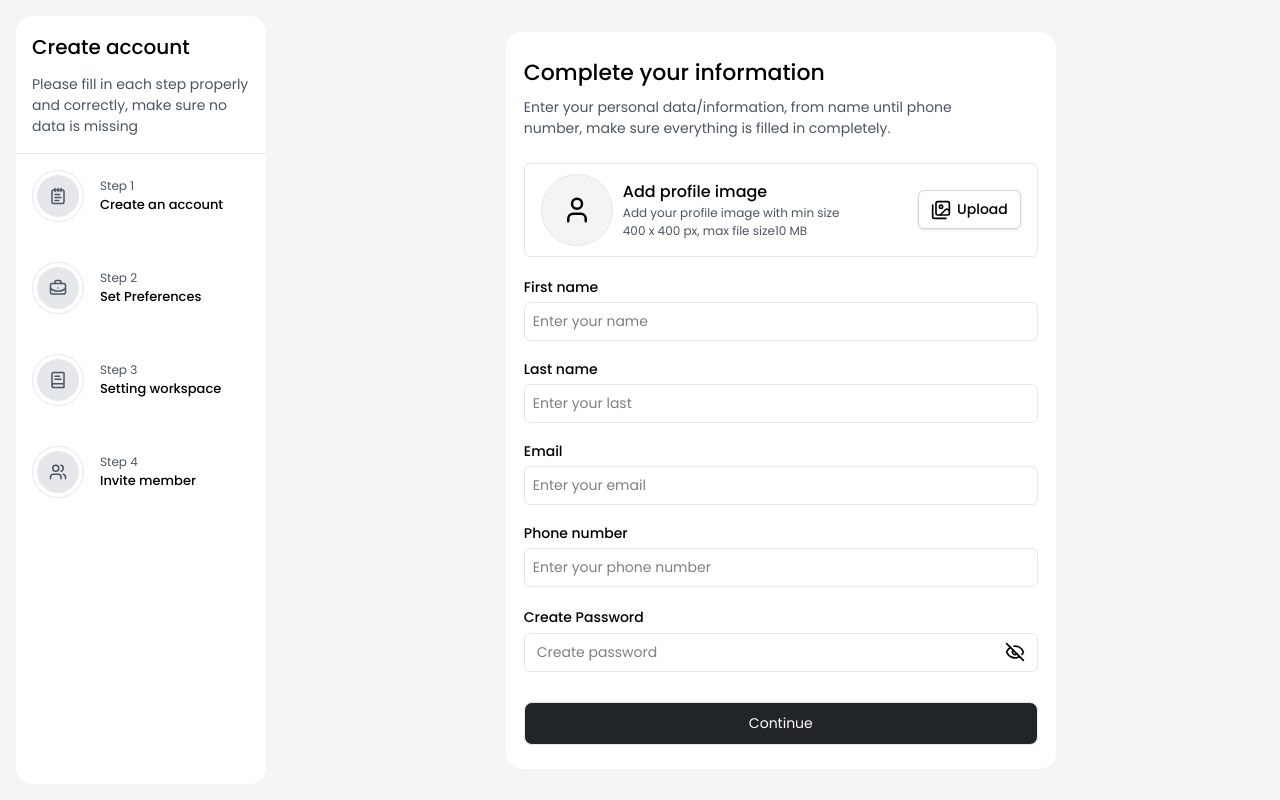
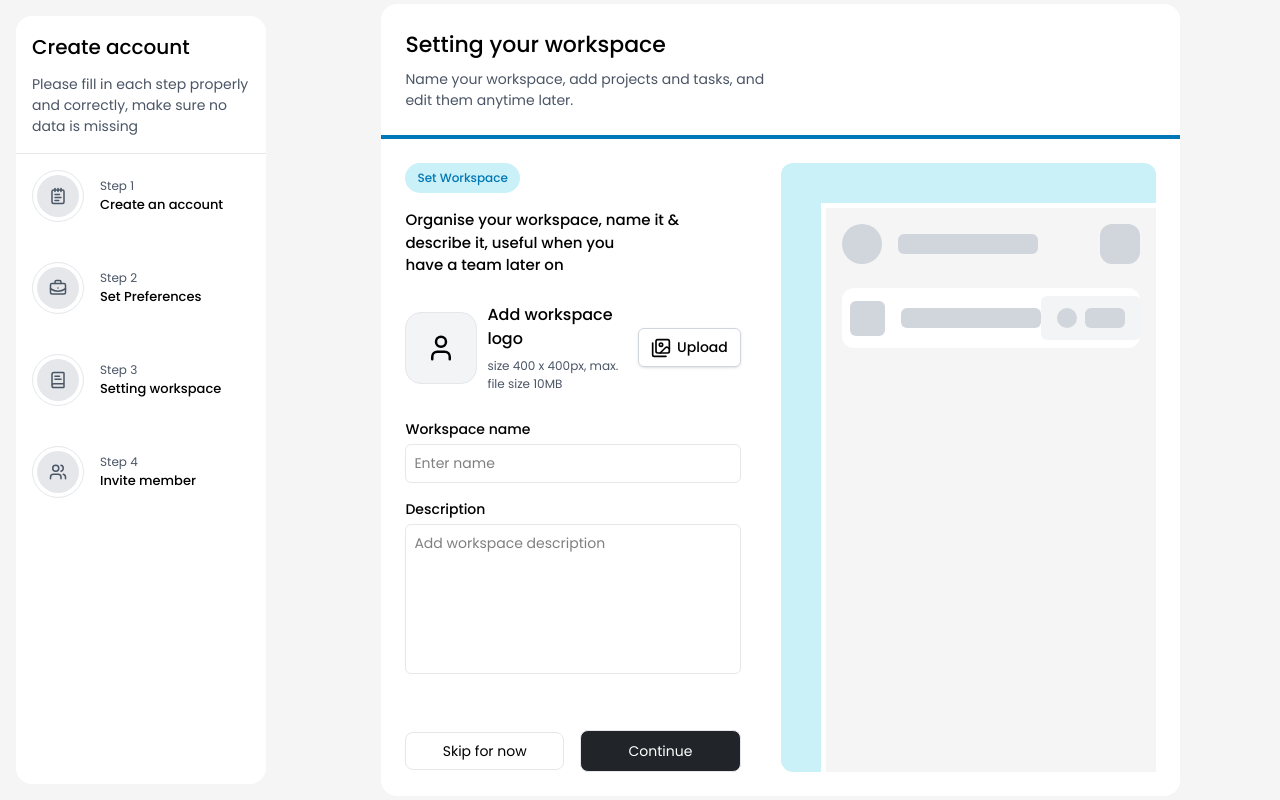
Before and after one commit to sanjay50986/Task-Orbit, a React (Vite) app in the folder Frontend/: page /auth/create-profile in a window 1280 px wide. Built offline with nearby package versions, Linux system fonts and the light colour scheme.

Commit message:
make workspace

```diff
--- a/Frontend/src/pages/auth/register/RightSlider.jsx
+++ b/Frontend/src/pages/auth/register/RightSlider.jsx
@@ -1,6 +1,8 @@
 import ProgressSidebar from '@/components/auth/ProgressSidebar'
 import React from 'react'
 import StepProfileInfo from './StepProfileInfo'
+import SetupCompanyInfo from './SetupCompanyInfo'
+import SetupWorkspace from './SetupWorkspace'
 
 const rightSlider = () => {
   return (
@@ -10,7 +12,7 @@ const rightSlider = () => {
       </div>
 
       <div className="w-[80%] flex items-center justify-center">
-        <StepProfileInfo/>
+        <SetupWorkspace/>
       </div>
     </div>
   )
--- /dev/null
+++ b/Frontend/src/pages/auth/register/SetupCompanyInfo.jsx
@@ -0,0 +1,53 @@
+import TextInput from '@/components/textInput/TextInput'
+import { Eye, EyeOff, Images, User } from 'lucide-react'
+import React, { useState } from 'react'
+
+const SetupCompanyInfo = () => {
+
+    const [showPassword, setShowPassword] = useState(false)
+  return (
+     <div className='bg-white p-4 rounded-2xl space-y-2 lg:w-[550px] sm:w-[450px] py-6 px-4.5' >
+            <h1 className='text-[22px] font-medium '>Tell about yourself</h1>
+            <p className='text-gray-600  text-[14px]'>Share some details about yourself like your role, work, etc, and your preferences to personalize your experience</p>
+
+            <div className='space-y-4.5 mt-5'>
+                <TextInput
+                    label="Company/organization"
+                    placeholder="Enter name"
+                    type="text"
+                />
+
+                <TextInput
+                    label="Industry/field"
+                    placeholder="Select company type"
+                    type="text"
+                />
+
+                <TextInput
+                    label="Your role"
+                    placeholder="Select role"
+                    type="email"
+                />
+
+                <TextInput
+                    label="Your work"
+                    placeholder="Select work"
+                    type="text"
+                />
+
+                <button className='secondary-btn text-white mt-3'>
+                    Continue
+                </button>
+
+                 <button className='primary-btn text-black'>
+                    Skip for now
+                </button>
+
+            </div>
+
+
+        </div>
+  )
+}
+
+export default SetupCompanyInfo
--- /dev/null
+++ b/Frontend/src/pages/auth/register/SetupWorkspace.jsx
@@ -0,0 +1,108 @@
+import TextInput from '@/components/textInput/TextInput'
+import { Images, User } from 'lucide-react'
+import React from 'react'
+
+const SetupWorkspace = () => {
+    return (
+        <div className="bg-white rounded-2xl w-[80%] mx-auto">
+            <div className='p-6'>
+                <h1 className='text-[22px] font-medium '>Setting your workspace</h1>
+                <p className='text-gray-600  text-[14px] pt-2'>Name your workspace, add projects and tasks, and <br /> edit them anytime later.</p>
+            </div>
+
+
+            {/* Divider */}
+            <div className="w-full h-1 bg-[#0077B6]" />
+
+            <div className="p-6 flex flex-col md:flex-row gap-6 md:gap-10">
+                {/*------Left---------*/}
+                <div className="md:w-1/2 space-y-2">
+                    <div className="bg-[#CAF0F8] px-3 py-1.5 rounded-3xl inline-block">
+                        <h2 className="text-[12px] font-medium text-[#0077B6]">Set Workspace</h2>
+                    </div>
+
+                    <h1 className='text-[15px] font-medium pt-2'>Organise your workspace, name it & describe it, useful when you <br />  have a team later on</h1>
+
+                    <div className='py-2.5 rounded-md flex items-center  justify-between mt-4 mb-4'>
+                        <div className='flex gap-2.5 items-center'>
+                            <div className='bg-gray-100 rounded-2xl p-5 border border-gray-200 '>
+                                <User className='w-[30px] h-[30px]' />
+                            </div>
+
+                            <div>
+                                <h1 className='text-[16px] font-medium pb-1.5'>Add workspace logo</h1>
+                                <p className='text-gray-600  text-[12px] '>size 400 x 400px, max.</p>
+                                <p className='text-gray-600  text-[12px]'>file size 10MB</p>
+                            </div>
+                        </div>
+
+                        <button className='flex items-center gap-1.5 border border-gray-300 p-2 rounded-md px-3 cursor-pointer shadow'>
+                            <Images className='w-[20px] h-[20px]' />
+                            <span className='font-medium text-[14px]'>Upload</span>
+                        </button>
+                    </div>
+
+                    <TextInput
+                        label="Workspace name"
+                        placeholder="Enter name"
+                        type="text"
+                    />
+
+                    <div className='flex flex-col mt-4'>
+                        <label className='font-medium text-[14px]'>Description</label>
+                        <textarea
+                            className='border border-gray-200 p-2 rounded-md outline-none mt-1 text-[14px] h-[150px] resize-none'
+                            placeholder='Add workspace description'
+                        />
+                    </div>
+
+                    <div className='flex justify-between items-center gap-4 mt-14'>
+
+                        <button className='primary-btn text-black px-4 py-2 text-sm'>
+                            Skip for now
+                        </button>
+
+                        <button className='secondary-btn text-white px-4 py-2 text-sm'>
+                            Continue
+                        </button>
+                    </div>
+
+                </div>
+
+                {/*------Right---------*/}
+                <div className="md:w-1/2 border-l-[40px] border-t-[40px] rounded-l-xl rounded-tr-xl border-[#CAF0F8]" >
+                    <div className='w-full h-full bg-[#f5f5f5] border-l-[5px] border-t-[5px] border-white p-4'>
+                        <div className='flex items-center  justify-between'>
+                            <div className='flex gap-4 items-center'>
+                                <div className='bg-gray-300 w-[40px] h-[40px] rounded-full' />
+                                <div className='bg-gray-300 w-[140px] h-[20px] rounded-md' />
+                            </div>
+                            <div className='bg-gray-300 w-[40px] h-[40px] rounded-xl' />
+                        </div>
+
+                        <div className='mt-6 bg-white rounded-xl flex p-2 justify-between '>
+                            <div className='flex gap-4 items-center'>
+                                <div className='bg-gray-300 w-[35px] h-[35px] rounded-md' />
+                                <div className='bg-gray-300 w-[140px] h-[20px] rounded-md' />
+                            </div>
+
+                            <div className='flex items-center gap-2 bg-gray-100 px-4 py-3 rounded-md'>
+                                <div className='bg-gray-300 w-[20px] h-[20px] rounded-xl' />
+                                <div className='bg-gray-300 w-[40px] h-[20px] rounded-md' />
+                            </div>
+                        </div>
+
+                    <div className='w-[200px] bg-white '>
+
+                    </div>
+                    </div>
+                </div>
+
+
+            </div>
+
+        </div>
+    )
+}
+
+export default SetupWorkspace
```
